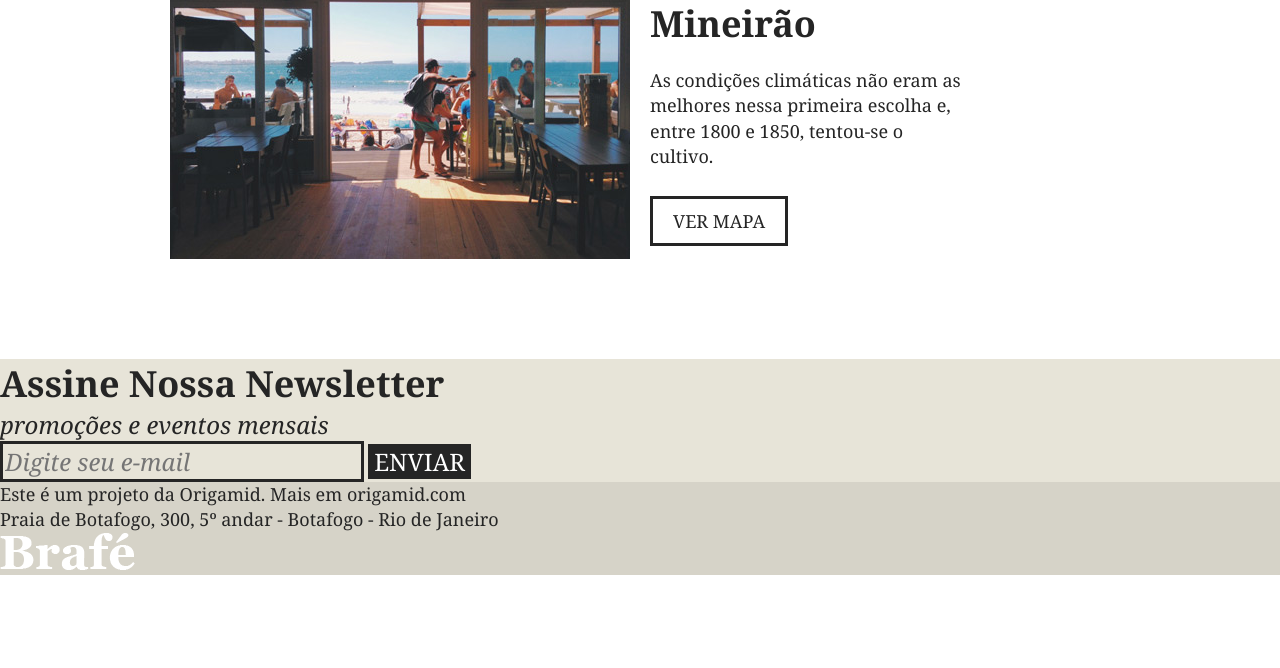
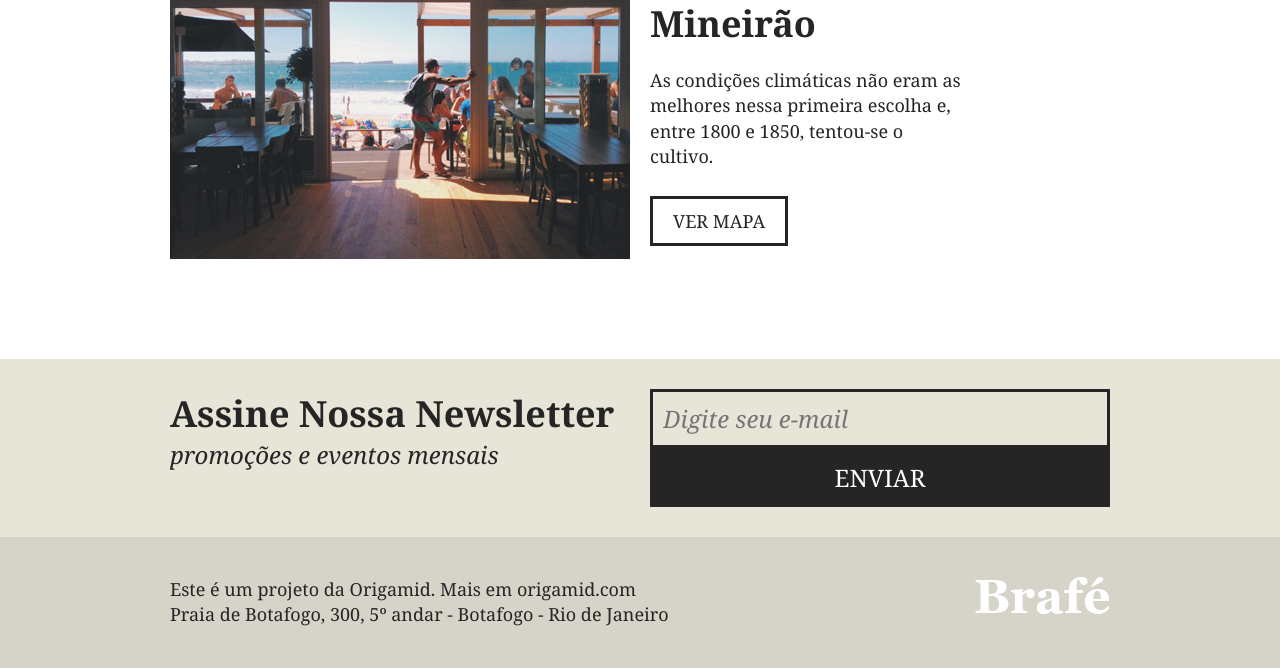
Before and after one commit to jgdj01/origamid-cursos, a PHP site: page / in a window 1280 px wide. Shown: the part 2445-3113 px from the top of the page. Before the commit the page ends 3020 px from the top, so only its background shows below. Run offline with PHP 8.4, Linux system fonts and the light colour scheme.

Commit message:
Brafé 1 - Flexbox - Footer

```diff
--- a/css-avancado-posicionamento/brafe-1-flexbox/css/style.css
+++ b/css-avancado-posicionamento/brafe-1-flexbox/css/style.css
@@ -235,6 +235,12 @@ h2.produtos-mineiro::before {
 
 .assine {
   background: #e7e4d8;
+  padding: 30px 0;
+}
+
+.assine-info {
+  flex: 1;
+  margin: 0 10px;
 }
 
 .assine-info h2 {
@@ -246,11 +252,22 @@ h2.produtos-mineiro::before {
   font-style: italic;
 }
 
+.assine form {
+  flex: 1;
+  margin: 0 10px;
+  display: flex;
+  flex-wrap: wrap;
+  align-content: flex-start;
+}
+
 .assine form label {
   display: none;
 }
 
 .assine input {
+  flex: 1;
+  align-self: flex-start;
+  padding: 10px;
   border: 3px solid #252525;
   background: none;
   font-size: 1.5em;
@@ -259,6 +276,9 @@ h2.produtos-mineiro::before {
 }
 
 .assine button {
+  flex: 1;
+  padding: 13px;
+  align-self: flex-start;
   background: #252525;
   border: none;
   font-family: Georgia, serif;
@@ -272,9 +292,16 @@ h2.produtos-mineiro::before {
 
 .footer {
   background: #d6d3c8;
+  padding: 40px 0;
 }
 
 .footer p {
   font-size: 1.125em;
   line-height: 1.4em;
+  margin: 0 10px;
+  flex: 1;
 }
+
+.footer-img {
+  margin: 0 10px;
+}
--- a/css-avancado-posicionamento/brafe-1-flexbox/index.html
+++ b/css-avancado-posicionamento/brafe-1-flexbox/index.html
@@ -107,7 +107,7 @@
 	</section>
 
 	<section class="assine">
-		<div>
+		<div class="container">
 			<div class="assine-info">
 				<h2>Assine Nossa Newsletter</h2>
 				<p>promoções e eventos mensais</p>
@@ -121,10 +121,12 @@
 	</section>
 
 	<footer class="footer">
-		<div>
+		<div class="container">
 			<p>Este é um projeto da Origamid. Mais em origamid.com<br>Praia de Botafogo, 300, 5º andar - Botafogo - Rio
 				de Janeiro</p>
-			<img src="img/brafe.png" alt="Brafé">
+			<div class="footer-img">
+				<img src="img/brafe.png" alt="Brafé">
+			</div>
 		</div>
 	</footer>
 
```
